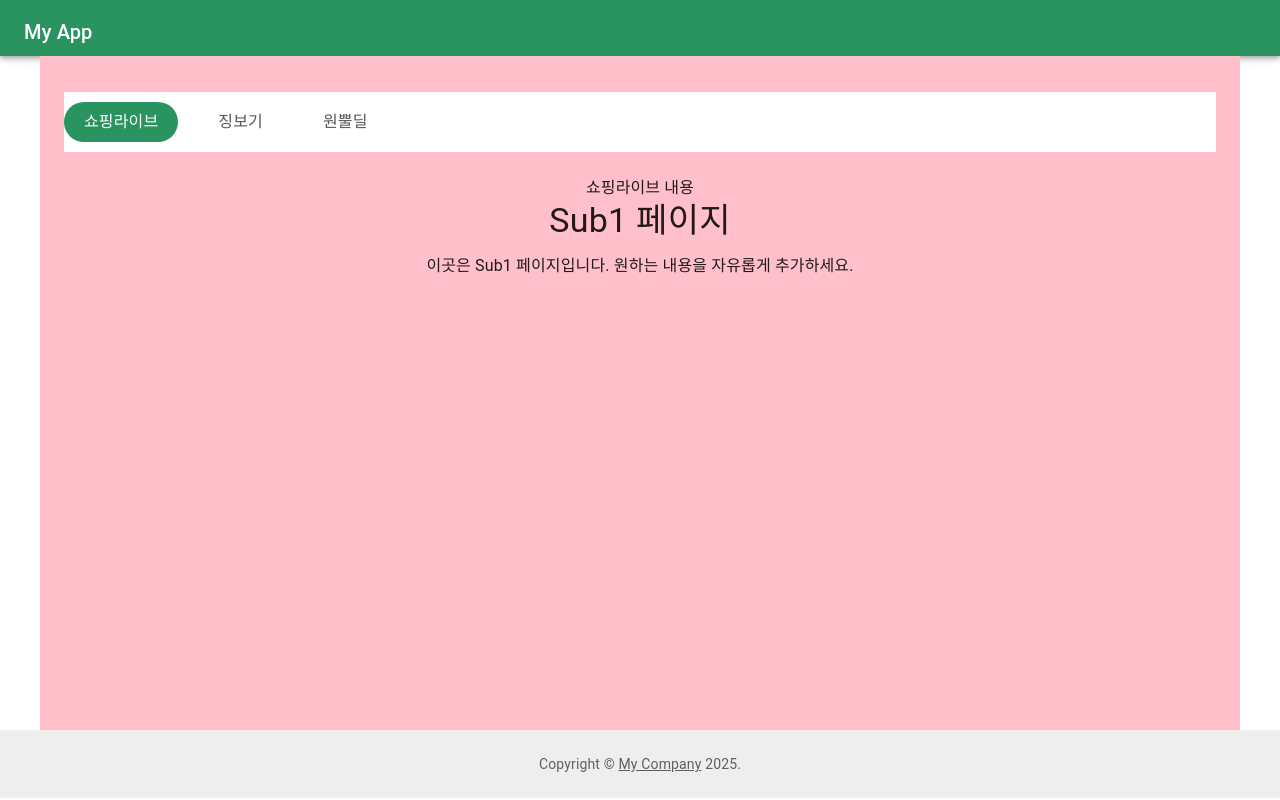
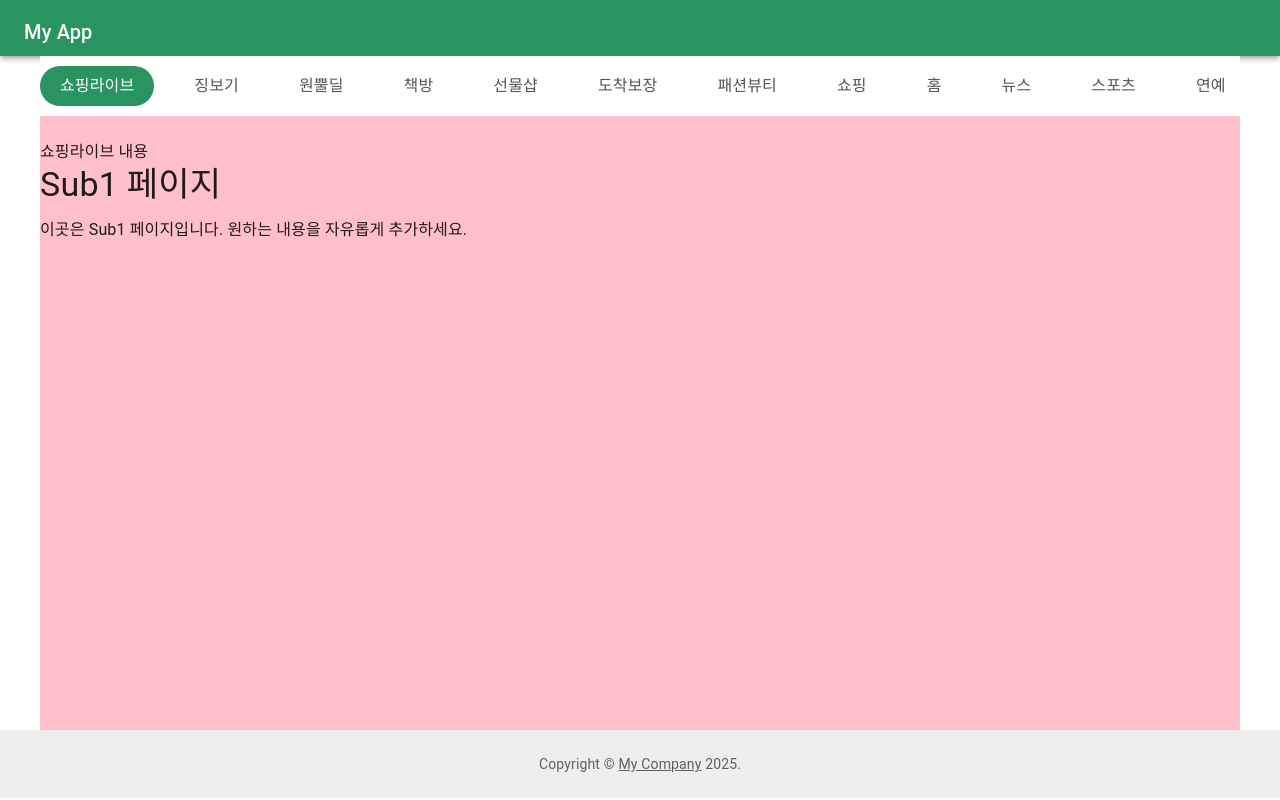
Before and after one commit to parkwonjun19/FCAJ, a React (Vite) app: page /FCAJ/sub1 in a window 1280 px wide. Built offline with nearby package versions, Linux system fonts and the light colour scheme; some icons are missing.

Commit message:
2025-05-14

```diff
--- a/src/components/TabSlider.tsx
+++ b/src/components/TabSlider.tsx
@@ -1,15 +1,31 @@
 // src/components/TabSlider.tsx
-import React from 'react';
+// import React from 'react';
 import clsx from 'clsx';
 import { useSlider } from '../hooks/useSlider';
 import { TabSliderStyled } from '../styles/TabSliderStyled';
 
 // 탭 목록과 각 탭에 대응하는 내용을 배열로 관리
 const tabs = [
-  { label: '쇼핑라이브', content: <div>쇼핑라이브 내용</div> },
-  { label: '징보기', content: <div>징보기 내용</div> },
-  { label: '원뿔딜', content: <div>원뿔딜 내용</div> },
-  // ... 추가 탭
+    { label: '쇼핑라이브', content: <div>쇼핑라이브 내용</div> },
+    { label: '징보기', content: <div>징보기 내용</div> },
+    { label: '원뿔딜', content: <div>원뿔딜 내용</div> },
+    { label: '책방', content: <div>책방 내용</div> },
+    { label: '선물샵', content: <div>선물샵 내용</div> },
+    { label: '도착보장', content: <div>도착보장 내용</div> },
+    { label: '패션뷰티', content: <div>패션뷰티 내용</div> },
+    { label: '쇼핑', content: <div>쇼핑 내용</div> },
+    { label: '홈', content: <div>홈 내용</div> },
+    { label: '뉴스', content: <div>뉴스 내용</div> },
+    { label: '스포츠', content: <div>스포츠 내용</div> },
+    { label: '연예', content: <div>연예 내용</div> },
+    { label: '경제', content: <div>경제 내용</div> },
+    { label: '쇼핑투데이', content: <div>쇼핑투데이 내용</div> },
+    { label: '자동차', content: <div>자동차 내용</div> },
+    { label: '게임', content: <div>게임 내용</div> },
+    { label: '클립', content: <div>클립 내용</div> },
+    { label: '건강', content: <div>건강 내용</div> },
+    { label: '웹툰', content: <div>웹툰 내용</div> },
+    { label: '지식+', content: <div>지식+ 내용</div> },
 ];
 
 export default function TabSlider() {
--- a/src/pages/MainPage.tsx
+++ b/src/pages/MainPage.tsx
@@ -1,6 +1,8 @@
 // src/pages/MainPage.tsx
 
 // import React from 'react';
+import Box from '@mui/material/Box';
+
 
 export default function MainPage() {
   // 환영 메시지와 공지 리스트 데이터
@@ -11,6 +13,7 @@ export default function MainPage() {
   // Fragment(<>...</>)를 사용하면 불필요한 div 없이 여러 태그를 그룹화할 수 있습니다.
   return (
     <>
+
         <h2>메인 페이지</h2>
         <p>{welcome}</p>
         <ul>
@@ -19,6 +22,7 @@ export default function MainPage() {
             <li key={idx}>{item}</li>
           ))}
         </ul>
+
     </>
   );
 }
--- a/src/pages/Sub1Page.tsx
+++ b/src/pages/Sub1Page.tsx
@@ -11,7 +11,7 @@ import TabSlider from '../components/TabSlider';
  */
 export default function Sub1Page() {
   return (
-    <Box sx={{ py: 4, textAlign: 'center' }}>
+    <Box>
 
       <TabSlider />
 
--- a/src/styles/_global.scss
+++ b/src/styles/_global.scss
@@ -1,9 +1,12 @@
 Header{
     height: 56px;
+    & + .MuiContainer-root{
+        // padding: 0;
+    }
 }
 .Container{
     min-height: calc(100vh - 126px);// 헤더(56px)+푸터(68px) 높이만큼 빼기
-    padding: 4px;
+    padding: 0 !important;
     background: pink;
 }
 Footer{
```
Lines whose indentation alone changed are shown as unchanged.
